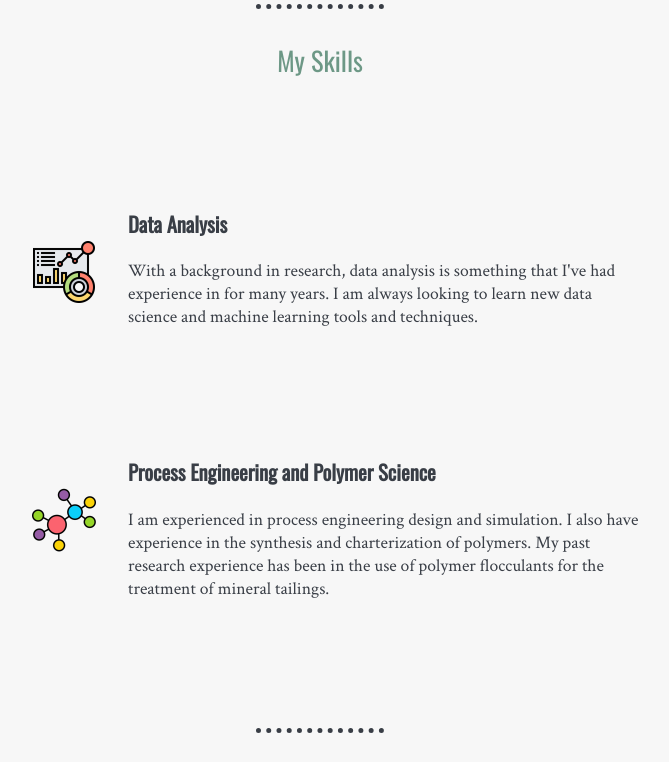
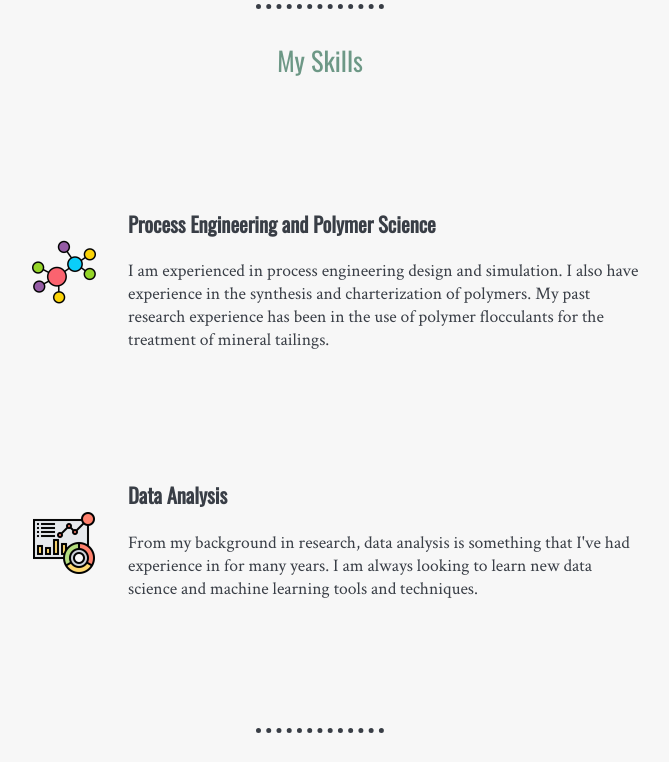
Before and after one commit to dvdixon/dvdixon.github.io, a plain HTML site: page index.html in a window 1280 px wide. Shown: the part 527-1289 px from the top of the page, without its empty margins (320-989 px from the left). Drawn offline with nearby package versions, Linux system fonts and the light colour scheme.

Commit message:
update skills

```diff
--- a/index.html
+++ b/index.html
@@ -32,16 +32,16 @@
     <div class="skills">
       <h2>My Skills</h2>
       <div class="skill-row">
-        <img class="data-img" src="images/dashboard.png" alt="data analysis. flaticon.com">
-        <h3>Data Analysis</h3>
-        <p>With a background in research, data analysis is something that I've had experience in for many years.
-          I am always looking to learn new data science and machine learning tools and techniques.</p>
-      </div>
-      <div class="skill-row">
         <img class="chem-img" src="images/molecule.png" alt="chemistry. flaticon.com">
         <h3>Process Engineering and Polymer Science</h3>
         <p>I am experienced in process engineering design and simulation. I also have experience in the synthesis and charterization of polymers.
           My past research experience has been in the use of polymer flocculants for the treatment of mineral tailings.</p>
+      </div>
+      <div class="skill-row">
+        <img class="data-img" src="images/dashboard.png" alt="data analysis. flaticon.com">
+        <h3>Data Analysis</h3>
+        <p>From my background in research, data analysis is something that I've had experience in for many years.
+          I am always looking to learn new data science and machine learning tools and techniques.</p>
       </div>
     </div>
     <hr>
```
